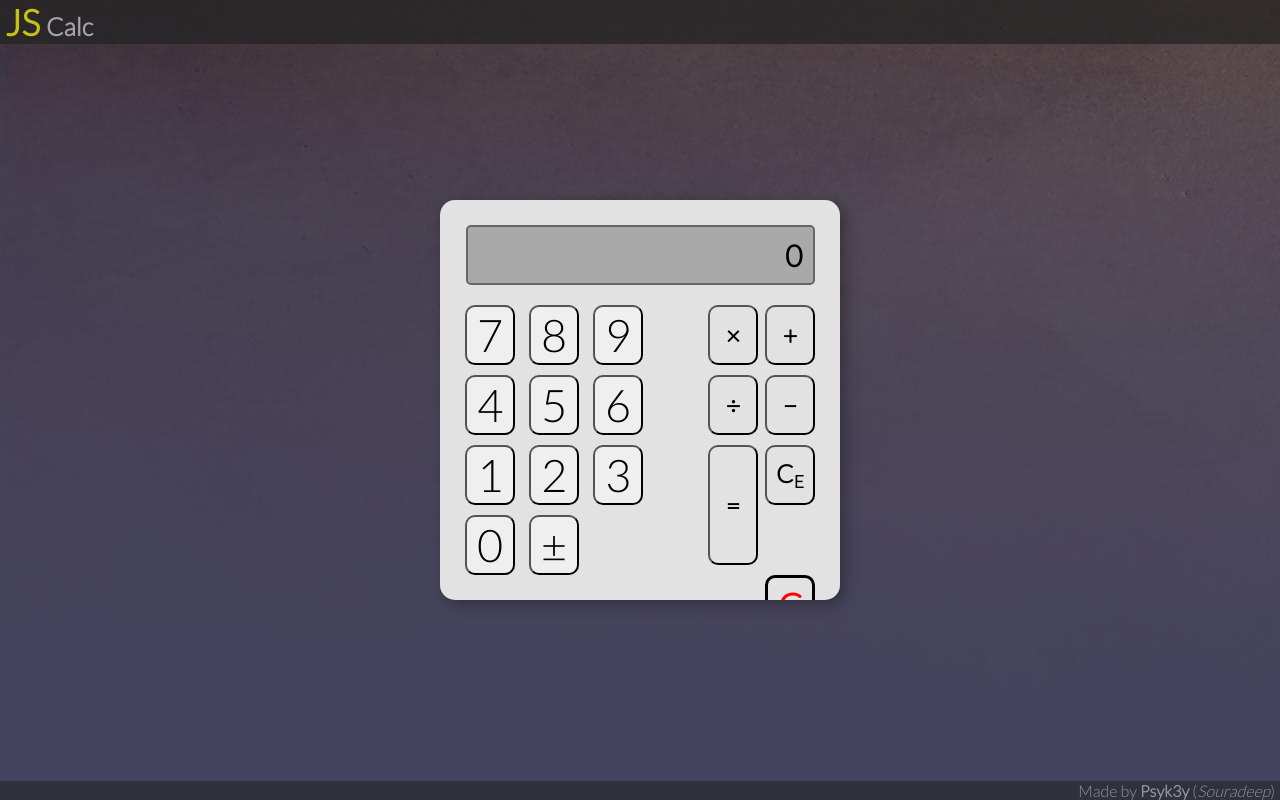
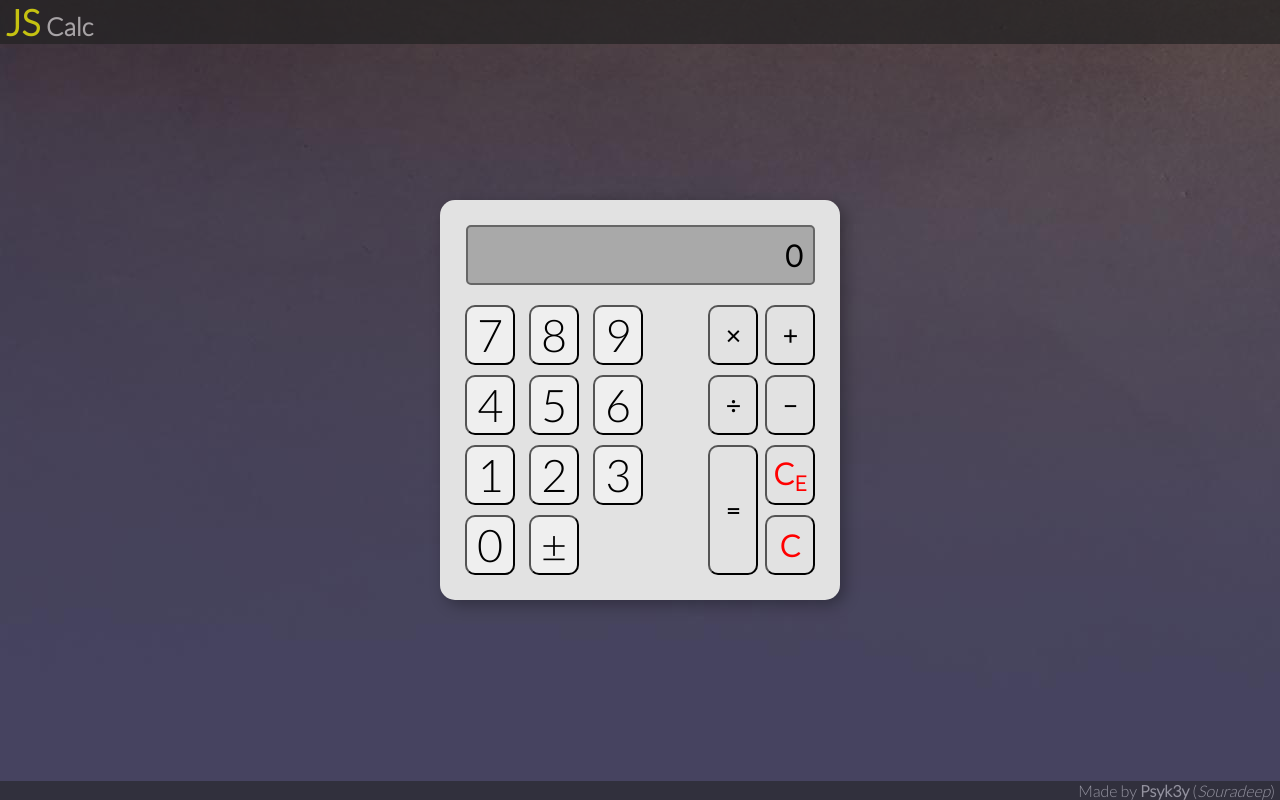
Before and after one commit to ThePsyk3y/JS-Calc, a plain HTML site: page index.html in a window 1280 px wide. Drawn offline with Linux system fonts and the light colour scheme.

Commit message:
Added Styling rules for Clear Entry Button.
Removed thick black border from clear button.

Decreased font size of Clear buttons to 30px.

```diff
--- a/scss/main.scss
+++ b/scss/main.scss
@@ -132,17 +132,17 @@ body {
     left: -95%;
   }
 
-  #btn-clear {
-    font-size: 35px;
+  #btn-clear, #btn-ent-clear {
+    text-align: center;
+    font-size: 30px;
     color: red;
-    border: 3px solid black;
-    margin-top: 65px;
+    border: 3px solid auto;
   }
 }
 
 #btn-res {
   width: $btnwidth;
-  height: 120px;
+  height: 130px;
 }
 
 button:hover {
```
Also changed, not shown: css/main.css.
